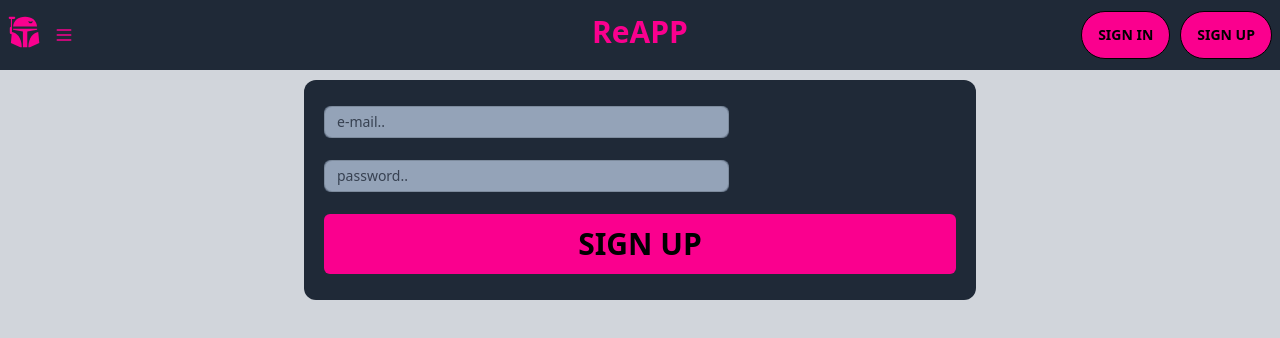
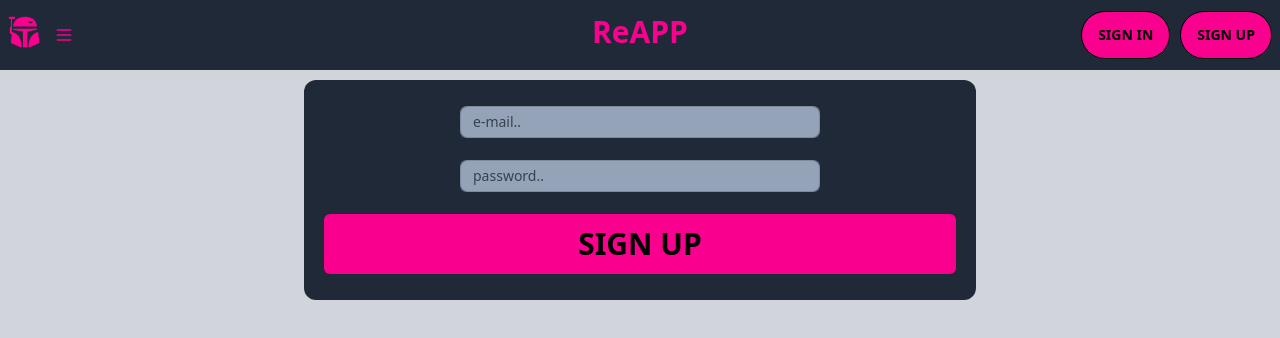
Before and after one commit to RafalMalucha/WebApp, a React (Create React App) app in the folder react-app/: page / in a window 1280 px wide. Shown: the top 338 px of the page. Built offline with nearby package versions, Linux system fonts and the light colour scheme; no server answers.

Commit message:
add sign up functionality (almost)

```diff
--- a/react-app/src/App.js
+++ b/react-app/src/App.js
@@ -1,4 +1,4 @@
-import React, {useEffect} from 'react';
+import React, {useEffect, useState} from 'react';
 import { BrowserRouter, Routes, Route } from 'react-router-dom';
 import Navbar from './components/Navbar';
 import AddPost from './components/AddPost';
@@ -6,14 +6,17 @@ import SignIn from './components/SignIn';
 import SignUp from './components/SignUp';
 import Home from './pages/Home';
 import './index.css';
-import { AuthContextProvider } from './components/context/AuthContext';
+import { AuthContextProvider } from './contexts/AuthContext';
+import Register from './components/SignUp';
 
-const App = () => {
-  return (
-    <div>
-        <Navbar />
-        <SignUp />
-    </div>
+function App() {
+    return (
+    <AuthContextProvider>
+        <div className='App'>
+            <Navbar />
+            <Register />
+        </div>
+    </AuthContextProvider>
   )
 }
 
--- a/react-app/src/components/AddPost.jsx
+++ b/react-app/src/components/AddPost.jsx
@@ -4,7 +4,7 @@ class AddPost extends React.Component {
     render() {
         return (
             <div class='max-w-2xl mx-auto rounded-xl bg-primary'>
-                <p class='text-white mx-5 pt-5 font-semibold text-xl'>Create Post</p>
+                <p class='text-white mx-5 pt-5 font-semibold text-2xl'>Create Post</p>
                 <div class='grid grid-cols-3 gap-2'>
                     <div class='col-start-1 col-span-1 bg-slate-600 rounded-md mx-5 mt-5 mb-2'>
                         <form action="/">
--- a/react-app/src/components/SignUp.jsx
+++ b/react-app/src/components/SignUp.jsx
@@ -1,29 +1,60 @@
-import React from "react";
+import React, {useRef, useState} from 'react'
+import { useAuth } from '../contexts/AuthContext'
 
-class SignUp extends React.Component {
-    render() {
+export default function () {
+    const emailRef = useRef()
+    const passwordRef = useRef()
+    const {signup} = useAuth()
+    const [error, setError] = useState('')
+    const [loading, setLoading] = useState('')
+
+    function handleSubmit(e) {
+        e.preventDefault()
+
+    try {
+            setError('')
+            setLoading(true)
+            signup(emailRef.current.value, passwordRef.current.value)
+        } catch {
+            setError('failed')
+        }
+
+        setLoading(false)
+    }
+
     return (
+    <>
         <div class='max-w-2xl mx-auto rounded-xl bg-primary'>
             <p class='text-white mx-5 pt-5 font-semibold text-xl'></p>
-                <div class='grid grid-cols-3 gap-2'>
-                    <div class='col-start-1 col-end-3 bg-slate-600 rounded-md mx-5 mt-1.5 mb-2'>
-                        <form action="/">
-                            <input type="text" placeholder='e-mail..' class='input input-bordered input-sm bg-slate-400 placeholder-gray-700 w-full' />
+            <div class='grid grid-cols-5 gap-2'>
+                <div class='col-start-2 col-end-5 bg-slate-600 rounded-md mx-5 mt-1.5 mb-2'>
+                    <form id='email'>
+                        <input type="email"
+                        placeholder='e-mail..'
+                        class='input input-bordered input-sm bg-slate-400 placeholder-gray-700 w-full'
+                        ref={emailRef}
+                        required />
                     </form>
                 </div>
-                    <div class='col-start-1 col-end-3 bg-slate-600 rounded-md mx-5 mt-1.5 mb-2'>
-                        <form action="/">
-                            <input type="text" placeholder='password..' class='input input-bordered input-sm bg-slate-400 placeholder-gray-700 w-full' />
+                <div class='col-start-2 col-end-5 bg-slate-600 rounded-md mx-5 mt-1.5 mb-2'>
+                    <form id='password'>
+                        <input type="password"
+                        placeholder='password..'
+                        class='input input-bordered input-sm bg-slate-400 placeholder-gray-700 w-full'
+                        ref={passwordRef}
+                        required />
                     </form>
                 </div>
-                    <div class='col-start-1 col-end-4 bg-accent rounded-md mx-5 my-1.5'>
-                        <p class='text-center'><a class="btn btn-ghost normal-case text-3xl text-black text-center font-bold hover:text-cyan-400 my-1.5" href='#'>SIGN UP</a></p>
+                <div class='col-start-1 col-end-6 bg-accent rounded-md mx-5 my-1.5'>
+                    <p class='text-center'>
+                        <button type='submit'>
+                            <a class="btn btn-ghost normal-case text-3xl text-black text-center font-bold hover:text-cyan-400 my-1.5" href='#'>SIGN UP</a>
+                        </button>
+                    </p>
                 </div>
                 <div class='containter bg-primary h-3 ml-5'></div>
             </div>
         </div>
+    </>
   )
 }
-}
-
-export default SignUp;
--- a/react-app/src/components/context/AuthContext.js
+++ /dev/null
@@ -1,15 +0,0 @@
-import { createContext, useContext, useEffect, useState } from "react";
-
-const AuthContext = createContext()
-
-export function AuthContextProvider({children}) {
-    return (
-        <AuthContext.Provider>
-            {children}
-        </AuthContext.Provider>
-    )
-}
-
-export function UserAuth() {
-    return useContext(AuthContext)
-}
--- /dev/null
+++ b/react-app/src/contexts/AuthContext.js
@@ -0,0 +1,36 @@
+import { createContext, useContext, useEffect, useState } from "react";
+import {auth} from '../firebase-config';
+
+const AuthContext = createContext()
+
+export function AuthContextProvider({ children }) {
+
+    const [currentUser, setCurrentUser] = useState()
+
+    function signup(email, password) {
+        return auth.createUserWithEmailAndPassword(email, password)
+    }
+
+    useEffect(() => {
+        const unsubscribe = auth.onAuthStateChanged(user => {
+            setCurrentUser(user)
+        })
+
+        return unsubscribe
+    }, [])
+
+    const value = {
+        currentUser,
+        signup
+    }
+
+    return (
+        <AuthContext.Provider value={value}>
+            {children}
+        </AuthContext.Provider>
+    )
+}
+
+export function useAuth() {
+    return useContext(AuthContext)
+}
```
Lines whose indentation alone changed are shown as unchanged.
